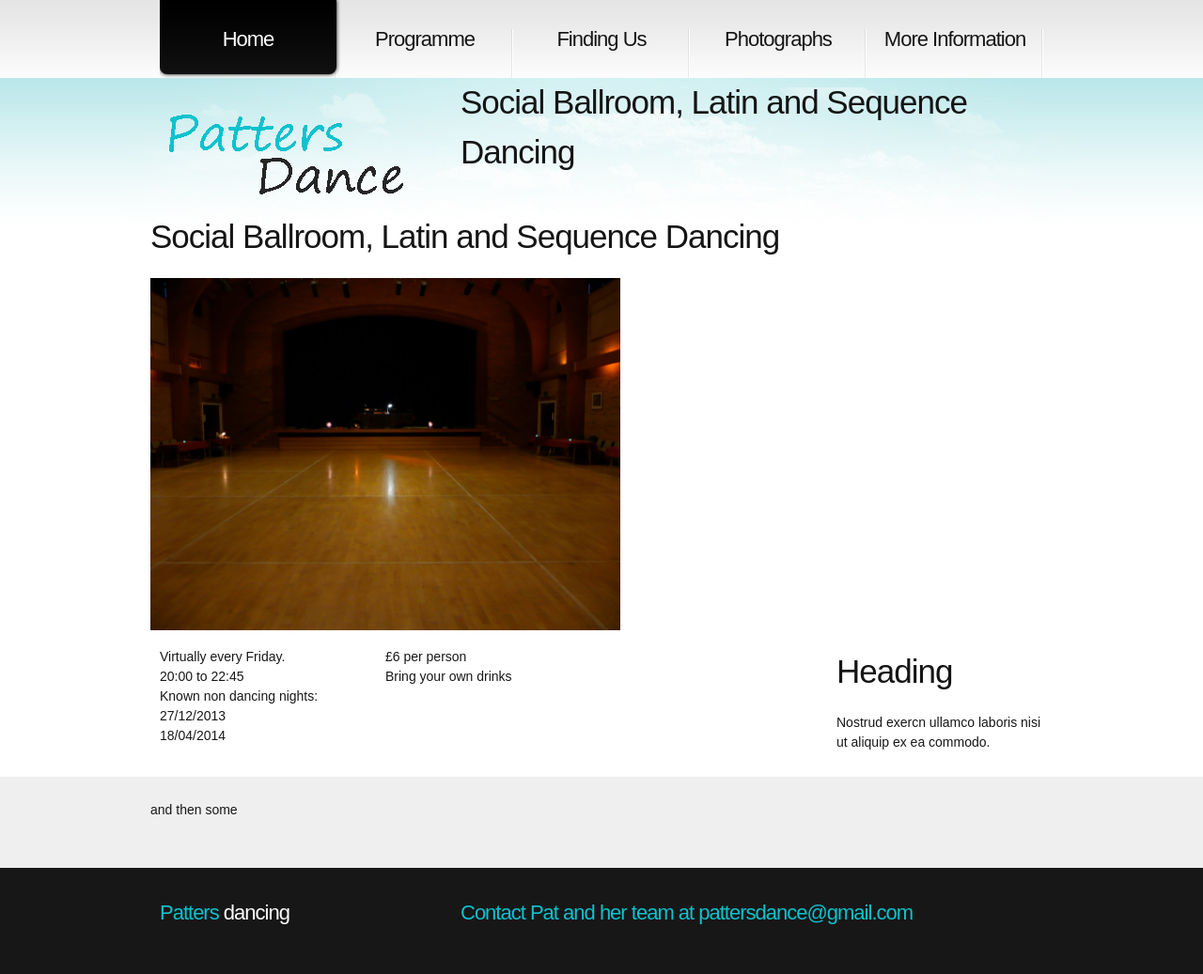
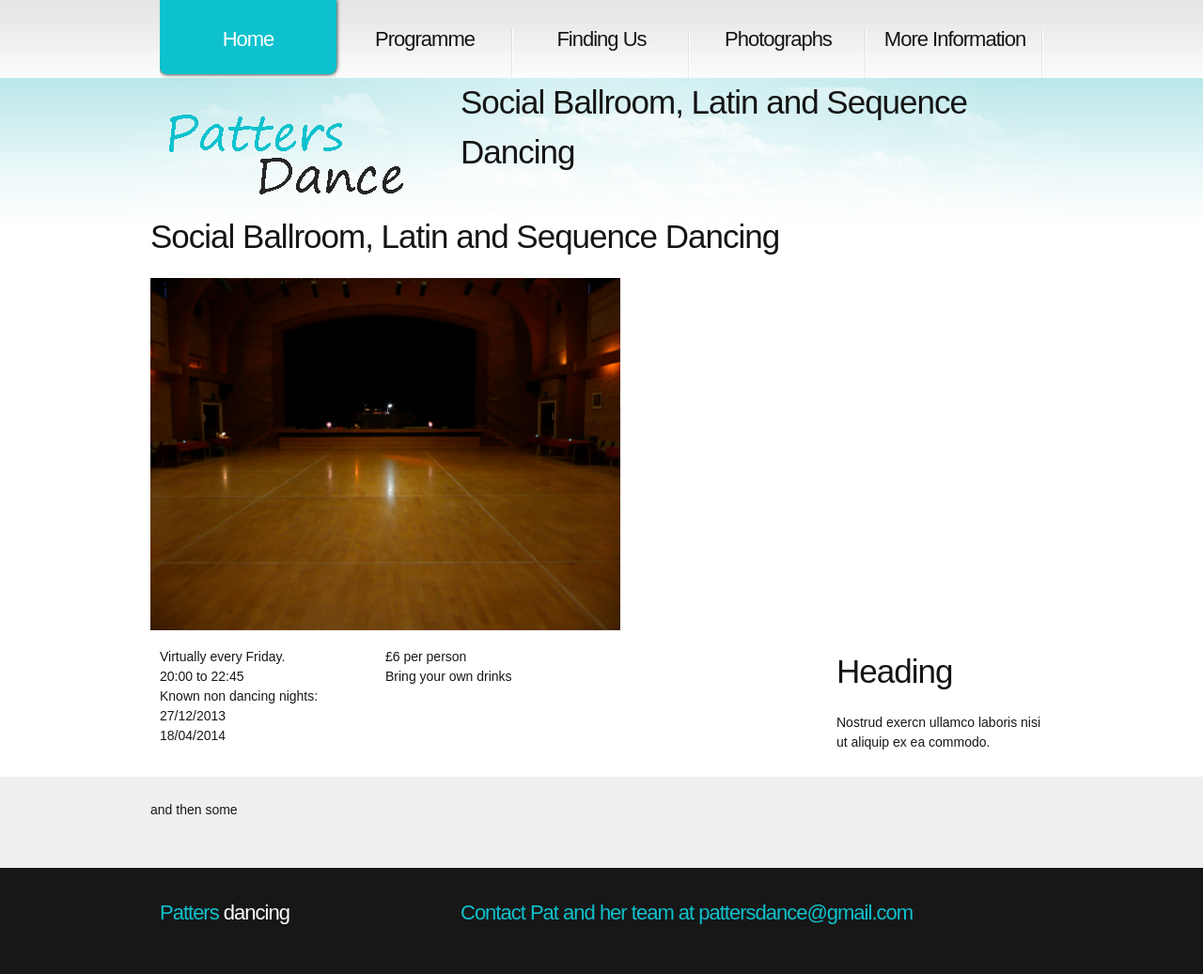
Before and after one commit to ramsayd/patters, a Jekyll site: the page built from 00_index.md, in a window 1280 px wide. Shown: the whole page at 94% size. Built offline with Jekyll 4.4.1, drawn with Linux system fonts in a browser that asks for light colours.

Commit message:
Update style.css

```diff
--- a/css/style.css
+++ b/css/style.css
@@ -130,7 +130,6 @@ header
   line-height:1em;
   font-weight:400;
   color:#151515;
-  background:url(../images/menu-active-tail.png) left -120px repeat-x;
   text-align:center;
   letter-spacing:-1px;
   border-radius:0 0 8px 8px;
@@ -144,7 +143,7 @@ header
 {
   color:#fff;
   background-position:left top;
-  background-color:#3300CC;
+  background-color:#0dc2ce;
   box-shadow:0 0 4px rgba(0,0,0,0.20);
   -moz-box-shadow:0 0 4px rgba(0,0,0,0.8);
   -webkit-box-shadow:0 0 4px rgba(0,0,0,9);
```
